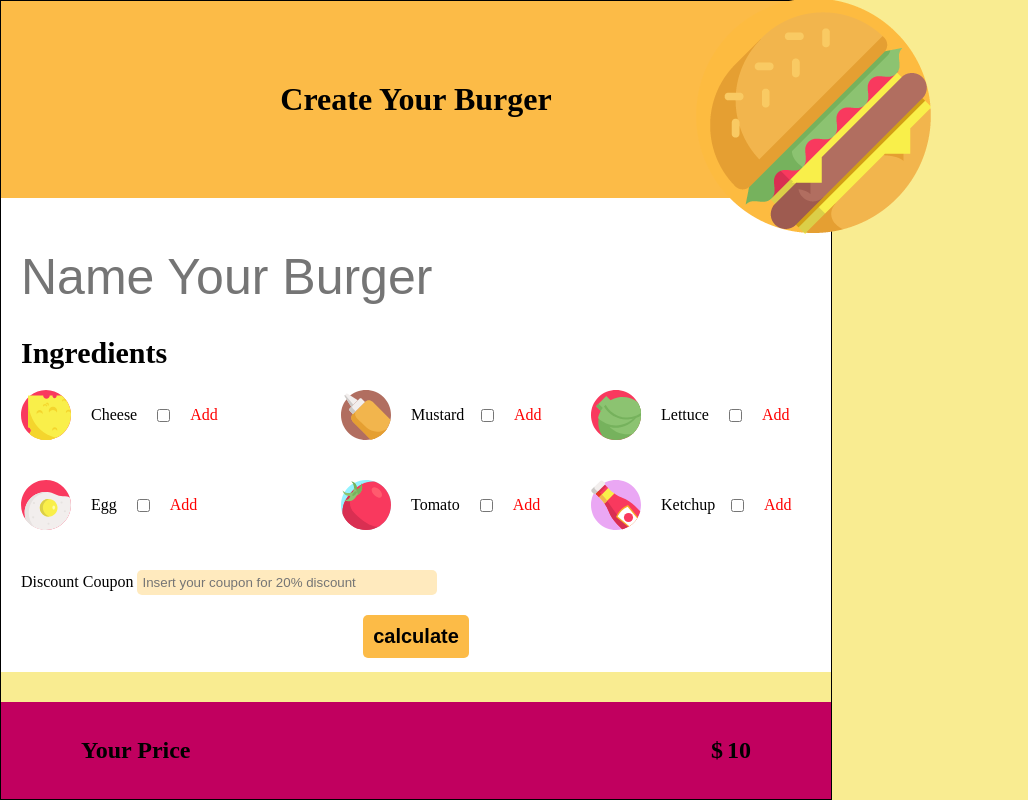
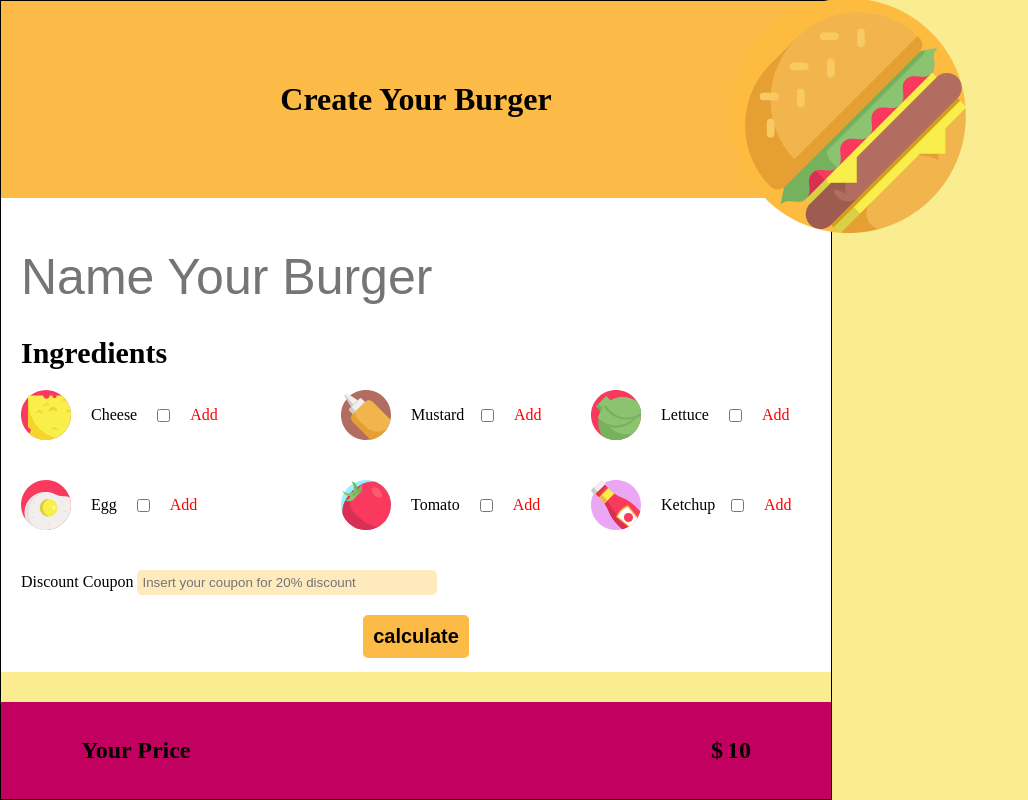
Before and after one commit to GAlessi/js-burger, a plain HTML site: page index.html in a window 1280 px wide. Shown: the whole page, without its empty margins (0-1028 px from the left). Drawn offline with Linux system fonts and the light colour scheme.

Commit message:
Modifica dettagli grafici ( Spostamento del panino)

```diff
--- a/css/style.css
+++ b/css/style.css
@@ -33,7 +33,7 @@ header{
 header img{
     position: absolute;
     top: -3px;
-    right: -100px;
+    right: -135px;
 }
 
 /* MAIN */
```
